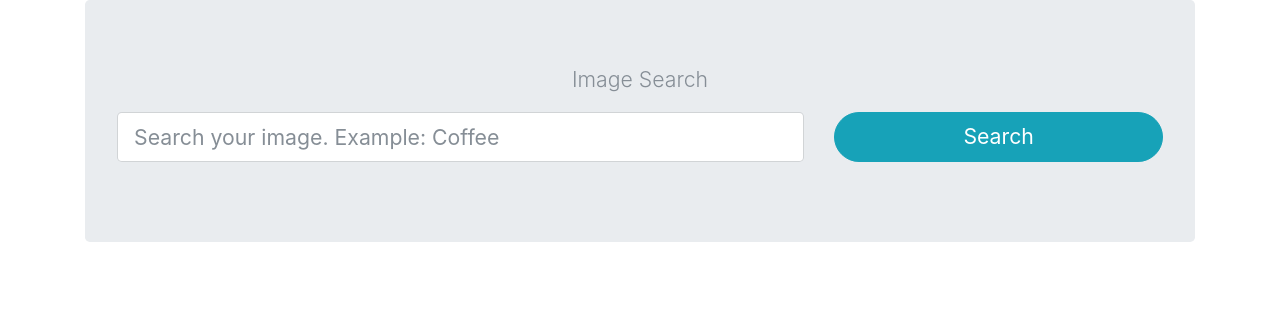
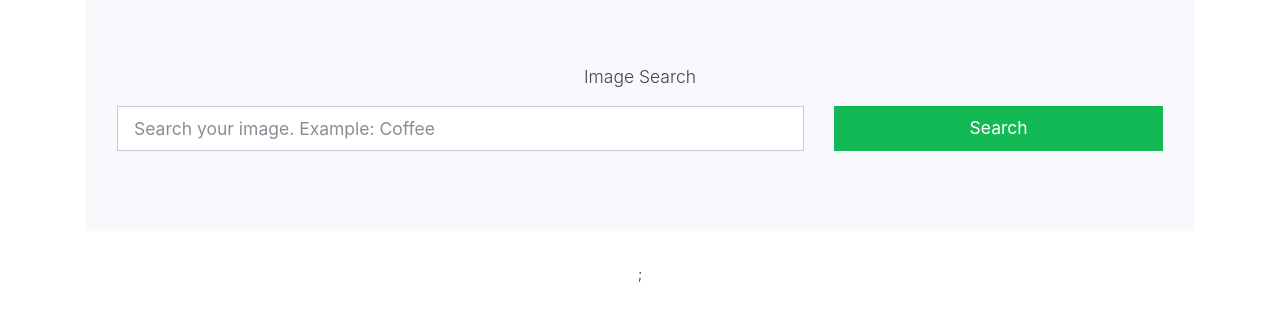
Before and after one commit to tavoxr/image_search, a React (Create React App) app: page / in a window 1280 px wide. Shown: the top 320 px of the page. Built offline with nearby package versions, Linux system fonts and the light colour scheme.

Commit message:
fetch,images info and styles

```diff
--- a/src/App.js
+++ b/src/App.js
@@ -1,16 +1,38 @@
 import React from 'react';
 import Search from './components/Search';
-
+import ImagesContainer from './components/ImagesContainer';
 class App extends React.Component {
 
   state={
-      termino:''
+      termino:'',
+      imagenes:[]
   }
+
+  consultarApi= async()=>{
+
+      const termino =this.state.termino;
+
+      const url = `https://pixabay.com/api/?key=14906587-973d8c93741cbcc837d6738da&q=${termino}&per_page=20&lang=es&en`;
+      console.log(url);
+
+      const respuesta = await  fetch(url);
+      const data= await respuesta.json();
+      this.setState({
+        imagenes: data.hits
+
+
+      })
+
+      console.log(data.hits);
+  }
+
 
   datosBusqueda=(termino)=>{
     console.log(termino);
     this.setState({
       termino
+    },()=>{
+      this.consultarApi();
     })
   }
 
@@ -25,7 +47,13 @@ render(){
 
         />
       </div>
-      {this.state.termino}
+      <div className='row justify-content-center'>
+        <ImagesContainer
+        imagenes={this.state.imagenes}
+
+         />
+      </div>
+
     </div>
   );
 }
--- /dev/null
+++ b/src/components/Image.js
@@ -0,0 +1,46 @@
+import React from 'react';
+
+const Image =(props)=>{
+
+    const {
+        largeImageURL,
+        previewURL,
+        likes,
+        tags,
+        views
+
+
+        }=props.imagen;
+
+    return(
+        <div className='col-12 col-sm-6 col-md-4 col-lg-3 mb-4'>
+            <div className='card'>
+                 <img src={previewURL} alt={tags} className='card-img-top'  />
+                 <div className='card-body'>
+                     <p className='card-text'>
+                            {likes} Likes
+                     </p>
+                     <p className='card-text'>
+                         {views} Views
+                     </p>
+                     <a href={largeImageURL} target='_blank' className='btn btn-primary
+                        btn-block'>
+                            View Image
+                     </a>
+
+                 </div>
+            </div>
+        </div>
+
+    )
+
+
+
+
+
+
+
+}
+
+
+export default Image;
--- /dev/null
+++ b/src/components/ImagesContainer.js
@@ -0,0 +1,44 @@
+import React from 'react';
+import Image from './Image';
+import NextPage from './NextPage';
+
+class ImagesContainer  extends React.Component{
+
+       mostrarImagenes=()=>{
+           const {imagenes}=this.props;
+
+           if(imagenes.length===0) return null;
+           console.log(imagenes);
+
+           return(
+               <React.Fragment>
+                   <div className='col-12 p-5 row'>
+                       {imagenes.map(imagen=>(
+                           <Image
+                                key={imagen.id}
+                                imagen={imagen}
+                           />
+                       ))}
+                   </div>
+                   <div className='row justify-content-center'>
+                    <NextPage/>
+                   </div>
+
+               </React.Fragment>
+           )
+       }
+    render(){
+
+
+        return(
+            <div>
+                {this.mostrarImagenes()};
+            </div>
+
+
+        );
+    }
+
+}
+
+export default ImagesContainer;
--- /dev/null
+++ b/src/components/NextPage.js
@@ -0,0 +1,23 @@
+import React from 'react'
+
+
+const NextPage = (props)=>{
+
+    return(
+        <div className='py-3'>
+            <button type='button' className='btn btn-info mr-3'>Previous &larr;</button>
+            <button type='button' className='btn btn-info'>Next &rarr;</button>
+
+
+        </div>
+    )
+
+
+
+
+}
+
+
+
+
+export default NextPage;
--- a/src/components/Search.js
+++ b/src/components/Search.js
@@ -34,7 +34,7 @@ class Search extends React.Component{
 
                     <div className='form-group col-md-4'>
                         <input type='submit'
-                                className='btn btn-lg btn-info btn-block'
+                                className='btn btn-lg btn-success btn-block'
                                 value='Search'
                         />
 
--- a/src/index.css
+++ b/src/index.css
@@ -5,6 +5,7 @@ body {
     sans-serif;
   -webkit-font-smoothing: antialiased;
   -moz-osx-font-smoothing: grayscale;
+  /* background: rgb(221, 221, 221); */
 }
 
 code {
--- a/src/index.js
+++ b/src/index.js
@@ -1,6 +1,6 @@
 import React from 'react';
 import ReactDOM from 'react-dom';
-import "bootswatch/dist/litera/bootstrap.min.css";
+import "bootswatch/dist/pulse/bootstrap.min.css";
 import './index.css';
 import App from './App';
 import * as serviceWorker from './serviceWorker';
```
